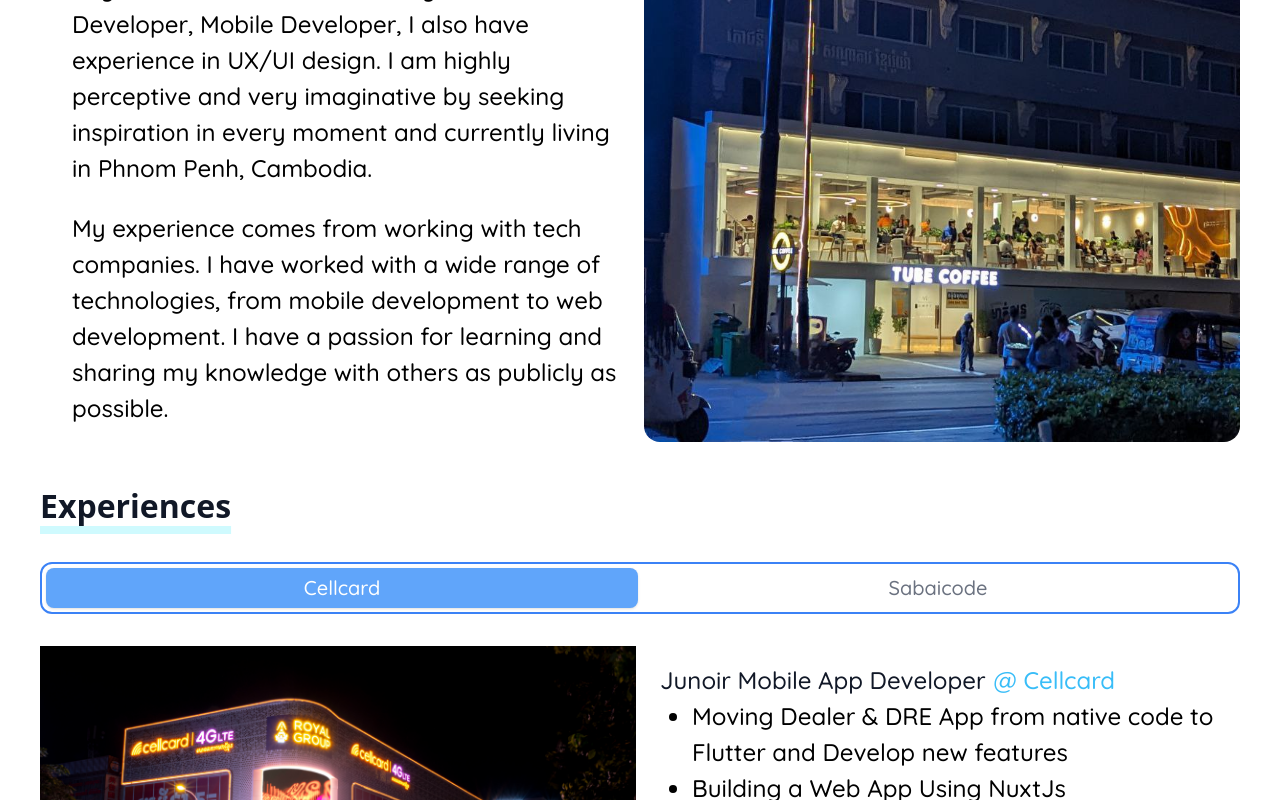
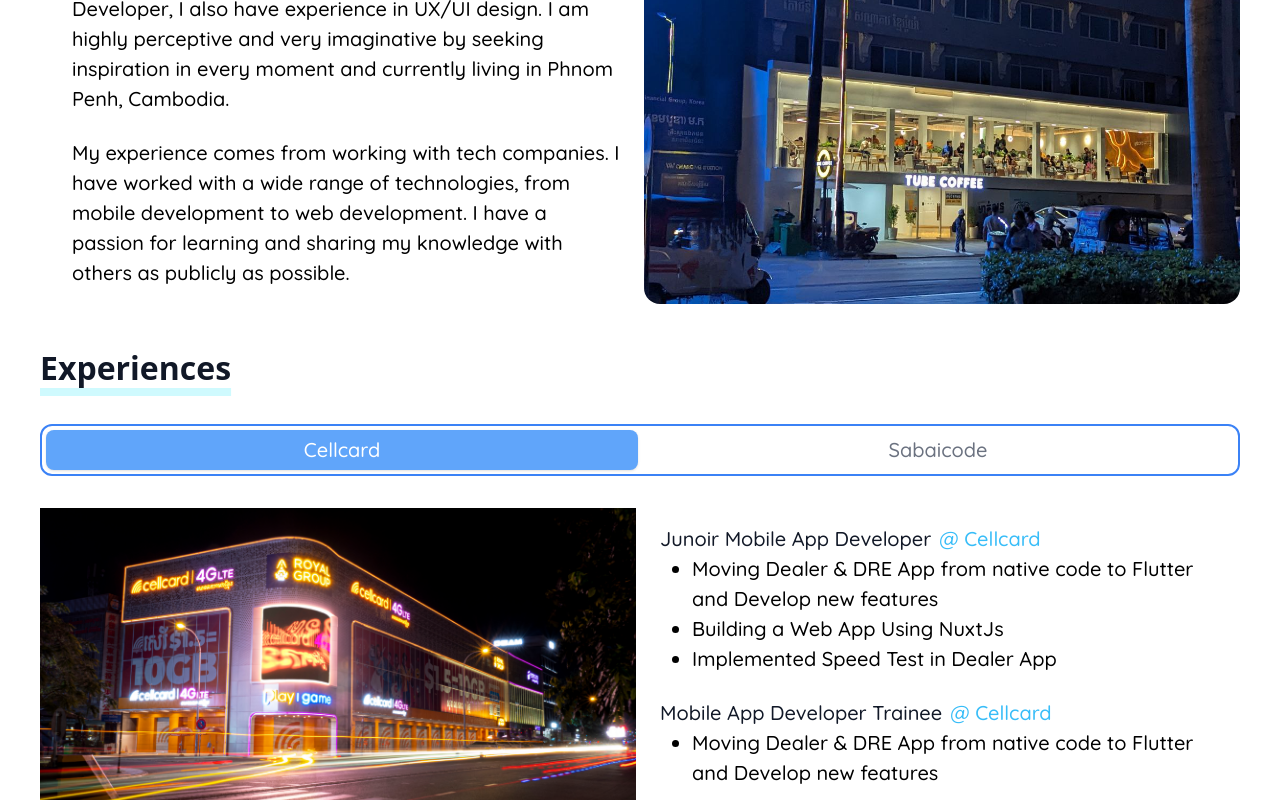
Before and after one commit to itsnang/Personal-Portfolio, a Next.js app: page / in a window 1280 px wide. Shown: the part 760-1560 px from the top of the page. Built offline with nearby package versions, Linux system fonts and the light colour scheme.

Commit message:
feat: change text size

```diff
--- a/src/components/ExperienceTabs.tsx
+++ b/src/components/ExperienceTabs.tsx
@@ -46,7 +46,7 @@
                 <ImageContain alt="habbit" src="/assets/cellcard.jpg" />
                 <div className="flex gap-6 flex-col p-4">
                   <div>
-                    <Typography variant="h4">
+                    <Typography variant="h5">
                       Junoir Mobile App Developer
                       <Link
                         className="pl-2 text-sky-400 hover:text-sky-500"
@@ -55,7 +55,7 @@
                         @ Cellcard
                       </Link>
                     </Typography>
-                    <ul className="list-disc list-outside pl-8 text-2xl ">
+                    <ul className="list-disc list-outside pl-8 text-base lg:text-xl md:text-xl">
                       <li>
                         Moving Dealer & DRE App from native code to Flutter and
                         Develop new features
@@ -66,7 +66,7 @@
                   </div>
 
                   <div>
-                    <Typography variant="h4">
+                    <Typography variant="h5">
                       Mobile App Developer Trainee
                       <Link
                         target="_blank"
@@ -76,7 +76,7 @@
                         @ Cellcard
                       </Link>
                     </Typography>
-                    <ul className="list-disc list-outside pl-8 text-2xl ">
+                    <ul className="list-disc list-outside pl-8 text-base md:text-xl lg:text-xl ">
                       <li>
                         Moving Dealer & DRE App from native code to Flutter and
                         Develop new features
@@ -90,7 +90,7 @@
               <div className="grid grid-cols-1 py-8 md:grid-cols-2 lg:grid-cols-2 box-content gap-2">
                 <ImageContain alt="habbit" src="/assets/sabaicode.jpg" />
                 <div className="flex gap-6 flex-col p-4">
-                  <Typography variant="h4">
+                  <Typography variant="h6">
                     Selt Employed
                     <Link
                       target="_blank"
@@ -100,13 +100,13 @@
                       @ Prutteka
                     </Link>
                   </Typography>
-                  <p className="text-2xl  whitespace-pre-line pl-4">
+                  <p className="text-base lg:text-xl md:text-xl whitespace-pre-line pl-4">
                     Co-founded a website that helps the people find events and
                     allows users to browse, create, and promote local events.
                     Those include education event, exhibition event, sport
                     event, charity events and more.
                   </p>
-                  <p className="text-2xl pt-2  whitespace-pre-line pl-4">
+                  <p className="text-base lg:text-xl md:text-xl pt-2  whitespace-pre-line pl-4">
                     <span className="font-medium">Skills:</span> React.js ·
                     Next.js · MongoDB · Express.js · Docker · AWS · Tailwind CSS
                     · TypeScript· Figma (Software)
--- a/src/pages/ProfilePage.tsx
+++ b/src/pages/ProfilePage.tsx
@@ -24,14 +24,14 @@
       </Typography>
       <div className="grid grid-cols-1 md:grid-cols-2 lg:grid-cols-2 box-content gap-2">
         <div className="flex gap-6 flex-col p-4">
-          <p className="text-2xl whitespace-pre-line pl-4">
+          <p className="text-base lg:text-xl md:text-xl whitespace-pre-line pl-4">
             I&rsquo;m Lorn Samnang you can call me &lsquo;Chhay&rsquo;🦾, a 19
             years old, introverted nobody, a Software Developer, Mobile
             Developer, I also have experience in UX/UI design. I am highly
             perceptive and very imaginative by seeking inspiration in every
             moment and currently living in Phnom Penh, Cambodia.
           </p>
-          <p className="text-2xl  whitespace-pre-line pl-4">
+          <p className="text-base lg:text-xl md:text-xl whitespace-pre-line pl-4">
             My experience comes from working with tech companies. I have worked
             with a wide range of technologies, from mobile development to web
             development. I have a passion for learning and sharing my knowledge
--- a/src/pages/projects/[id].tsx
+++ b/src/pages/projects/[id].tsx
@@ -23,7 +23,7 @@
           </div>
         </div>
         <div className="flex flex-1 flex-col pt-4">
-          <Typography variant="h3">{project.title}</Typography>
+          <Typography variant="h4">{project.title}</Typography>
           <Typography variant="h6">{project.description}</Typography>
         </div>
 
```
